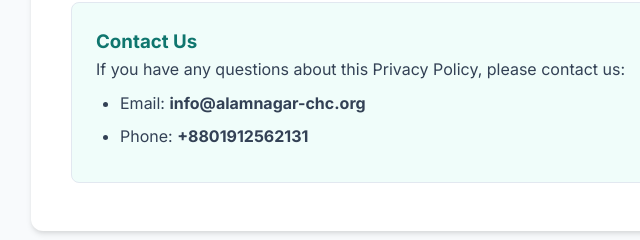
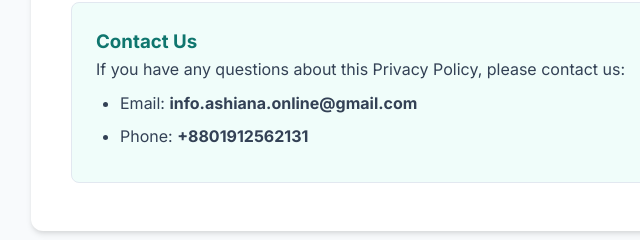
Before and after one commit to ejazglobal/alamnagar-chc, a website: page public/privacy-policy.html in a window 1280 px wide. Shown: the part 1640-1880 px from the top of the page, 209-849 px from the left. Drawn offline with Linux system fonts and the light colour scheme.

Commit message:
Update privacy policy content

```diff
--- a/public/privacy-policy.html
+++ b/public/privacy-policy.html
@@ -123,7 +123,7 @@
       <h3 style="margin-top: 0; color: var(--primary-hover);">Contact Us</h3>
       <p style="margin-bottom: 0;">If you have any questions about this Privacy Policy, please contact us:</p>
       <ul style="margin-top: 0.5rem; margin-bottom: 0;">
-        <li>Email: <strong>info@alamnagar-chc.org</strong></li>
+        <li>Email: <strong>info.ashiana.online@gmail.com</strong></li>
         <li>Phone: <strong>+8801912562131</strong></li>
       </ul>
     </div>
```
